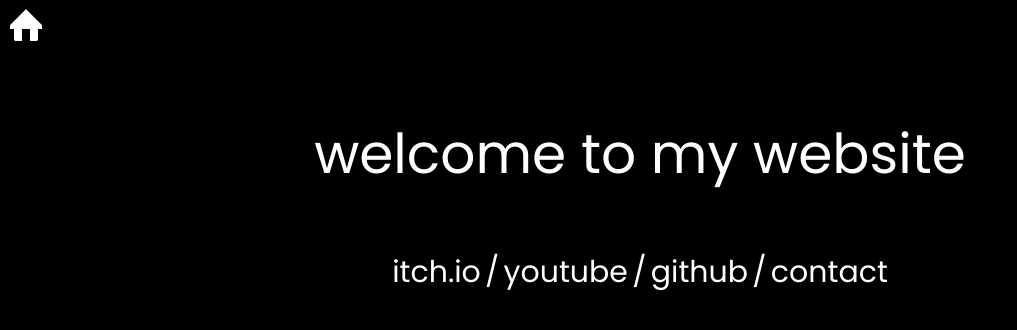
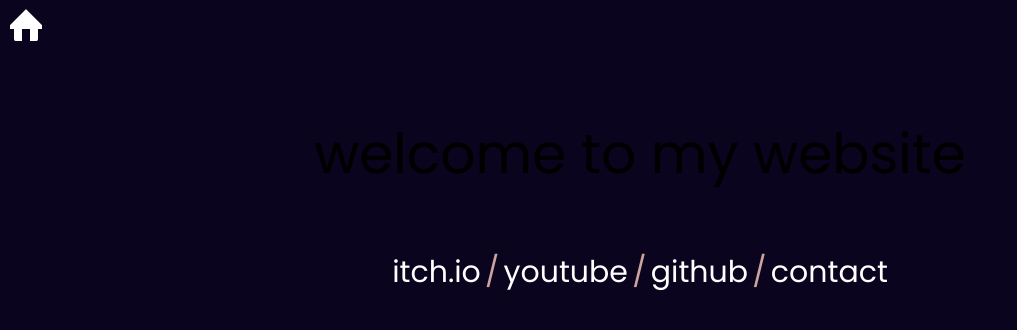
Before and after one commit to troingle/troingle.github.io, a plain HTML site: page index.html in a window 1280 px wide. Shown: the whole page, without its empty margins (0-1017 px from the left). Drawn offline with Linux system fonts and the light colour scheme.

Commit message:
Changed colours

```diff
--- a/styles.css
+++ b/styles.css
@@ -1,9 +1,13 @@
 body {
-	background-color: #000000;
+	background-color: #0a041e;
     margin: 0;
     overflow: hidden;
     font-family: "Poppins", sans-serif;
     font-optical-sizing: auto;
+}
+
+a {
+    color: #cca39e;
 }
 
 .container {
@@ -13,27 +17,22 @@ body {
 .regular-text {
 	font-weight: normal;
     font-size: 30px;
-    color: #ffffff;
 }
 
 .larger-text {
 	font-weight: normal;
     font-size: 32px;
-    color: #ffffff;
 }
 
 .title-text {
 	font-weight: normal;
     font-size: 55px;
-    color: #ffffff;
-    transition: opacity 0.5s ease-in-out;
 }
 
 .link-text {
 	font-weight: normal;
     font-size: 30px;
     color: #ffffff;
-    transition: opacity 0.5s ease-in-out;
 }
 
 @keyframes rainbow {
@@ -50,14 +49,12 @@ body {
 .link-text {
     font-weight: normal;
     font-size: 30px;
-    color: #ffffff;
     text-decoration: none;
 }
 
 .link-text:hover {
 	font-weight: normal;
     font-size: 30px;
-    color: #ffffff;
     animation: rainbow 1.5s linear infinite;
     text-decoration: none;
 }
```
